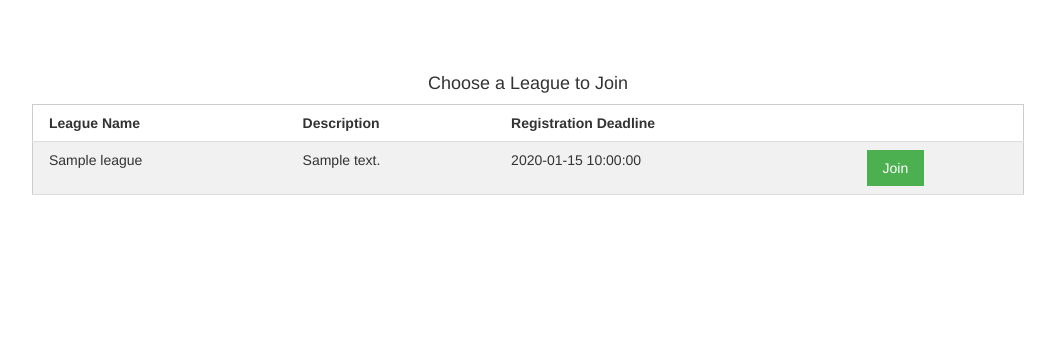
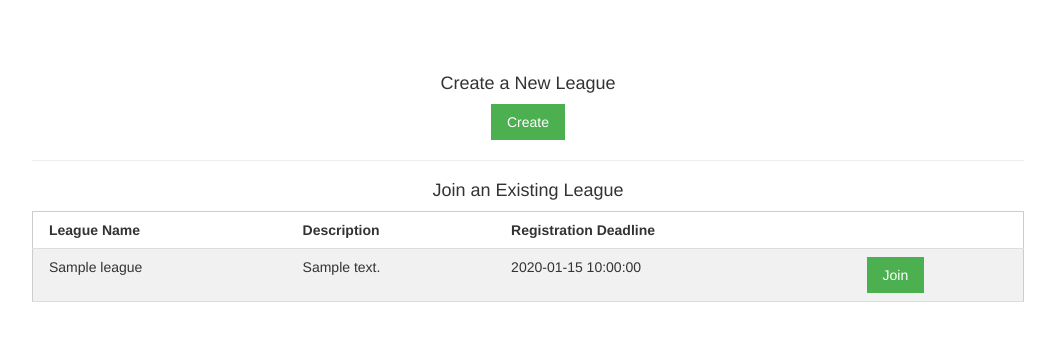
Before and after one commit to dchege711/cos333_tiger_leagues, a Flask app: template tiger_leagues/templates/league/browse.html in a window 1280 px wide. Shown: the part 52-393 px from the top of the page, without its empty margins (112-1167 px from the left). Run offline with Flask 2, Linux system fonts and the light colour scheme; the template is opened without the code that fills it: most values are stand-ins (such as "Sample title", 1, 10 or a date in 2020); parts of the project's set-up code (start-up, migrations or seed data) failed here and were passed over; some libraries are stand-ins or nearby versions.

Commit message:
just added a Create option to the Browse page

```diff
--- a/tiger_leagues/templates/league/browse.html
+++ b/tiger_leagues/templates/league/browse.html
@@ -3,7 +3,12 @@
     <div class="w3-container large_portrait_margins w3-center">
 
         <p class="w3-container">
-            <h4>Choose a League to Join</h4>
+            <h4>Create a New League</h4>
+            <button class="w3-button w3-btn w3-green"
+            onclick="document.location = `{{ url_for('league.create_league', _external=True) }}`">
+            Create</button>
+            <hr>
+            <h4>Join an Existing League</h4>
             <table class="w3-table-all">
                 <tr>
                     <th>League Name</th>
```
